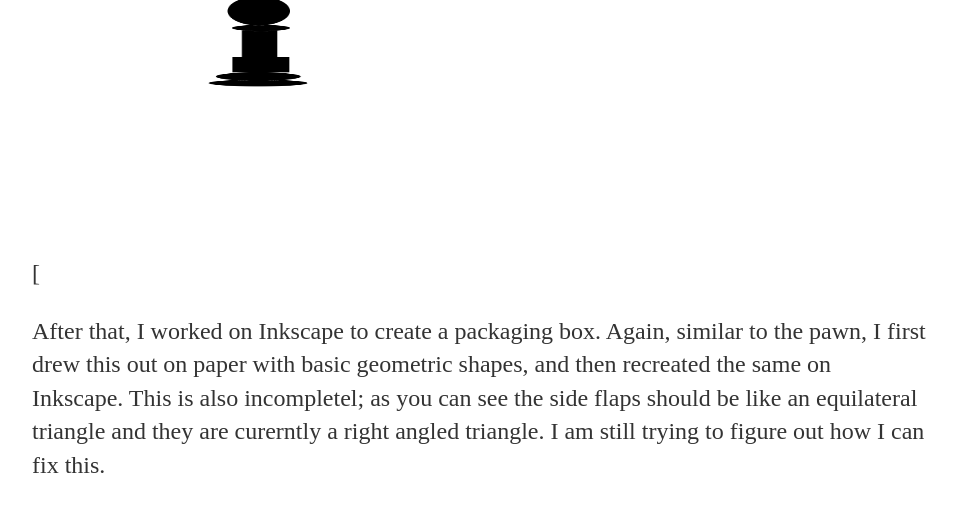
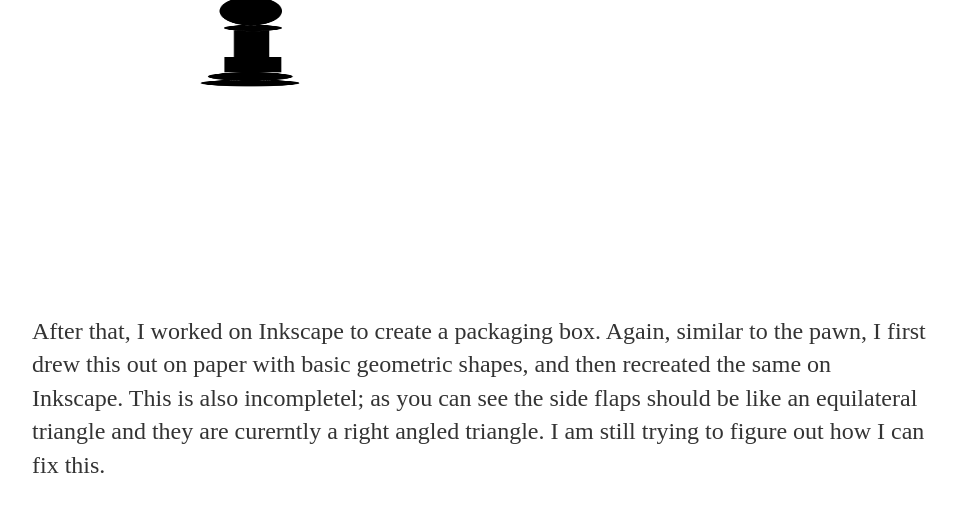
Before and after one commit to AN-M-M/AN-M-M.github.io, a Jekyll site: the page built from _posts/2019-11-11-Week-3-Design.md, in a window 1280 px wide and 1400 px high, scrolled down 4304 px. Shown: the top 507 px of the window, without its empty margins (160-1115 px from the left). Built offline with Jekyll 4.4.1, drawn with Linux system fonts in a browser that asks for light colours; grey boxes are pictures that could not be loaded.

Commit message:
Update 2019-11-11-Week-3-Design.md

```diff
--- a/_posts/2019-11-11-Week-3-Design.md
+++ b/_posts/2019-11-11-Week-3-Design.md
@@ -90,13 +90,13 @@ Apart from geometric shapes, I also tried to create objects from day-to-day life
 
 ![idea 3](/images/chesspawnsketch.JPG){:height="360px" width="500px"}
 
-[![idea 3](/images/pawnongimp.png){:height="360px" width="500px"}
+![idea 3](/images/pawnongimp.png){:height="360px" width="500px"}
 
 After that, I worked on Inkscape to create a packaging box. Again, similar to the pawn, I first drew this out on paper with basic geometric shapes, and then recreated the same on Inkscape. This is also incompletel; as you can see the side flaps should be like an equilateral triangle and they are curerntly a right angled triangle. I am still trying to figure out how I can fix this.
 
-[![idea 3](/images/2dpackagingboxsketch.JPG){:height="360px" width="500px"}
+![idea 3](/images/2dpackagingboxsketch.JPG){:height="360px" width="500px"}
 
-[![idea 3](/images/packagingbox.png){:height="360px" width="500px"}
+![idea 3](/images/packagingbox.png){:height="360px" width="500px"}
 
 GIMP and INKSCAPE were mainly for 2D designs, so I moved to 3D designs. One of my fellow students at the class suggested I start with TinkerCAD since it is a userfriendly tool. TinkerCAD is a cloud-based design tool. Interestingly, it also has a short tutorial on how to create designs. I undertook the tutorial and got started with my designs.
 
@@ -104,18 +104,18 @@ I took a 3D printed model of what looked like a house floor plan and designed it
 
 Here is what the 3D printed model looks like.
 
-[![idea 3](/images/blueboxangle1.JPG){:height="360px" width="500px"}
+![idea 3](/images/blueboxangle1.JPG){:height="360px" width="500px"}
 
-[![idea 3](/images/blueboxangle2.JPG){:height="360px" width="500px"}
+![idea 3](/images/blueboxangle2.JPG){:height="360px" width="500px"}
 
-[![idea 3](/images/blueboxangle3.JPG){:height="360px" width="500px"}
+![idea 3](/images/blueboxangle3.JPG){:height="360px" width="500px"}
 
-[![idea 3](/images/blueboxvideo.MOV)
+![idea 3](/images/blueboxvideo.MOV)
 
 Here is what my 3D design looks like on TinkerCAD.
 
-[![idea 3](/images/cadangle1.png){:height="360px" width="500px"}
+![idea 3](/images/cadangle1.png){:height="360px" width="500px"}
 
-[![idea 3](/images/cadangle2.png){:height="360px" width="500px"}
+![idea 3](/images/cadangle2.png){:height="360px" width="500px"}
 
-[![idea 3](/images/cadangle3.png){:height="360px" width="500px"}
+![idea 3](/images/cadangle3.png){:height="360px" width="500px"}
```
